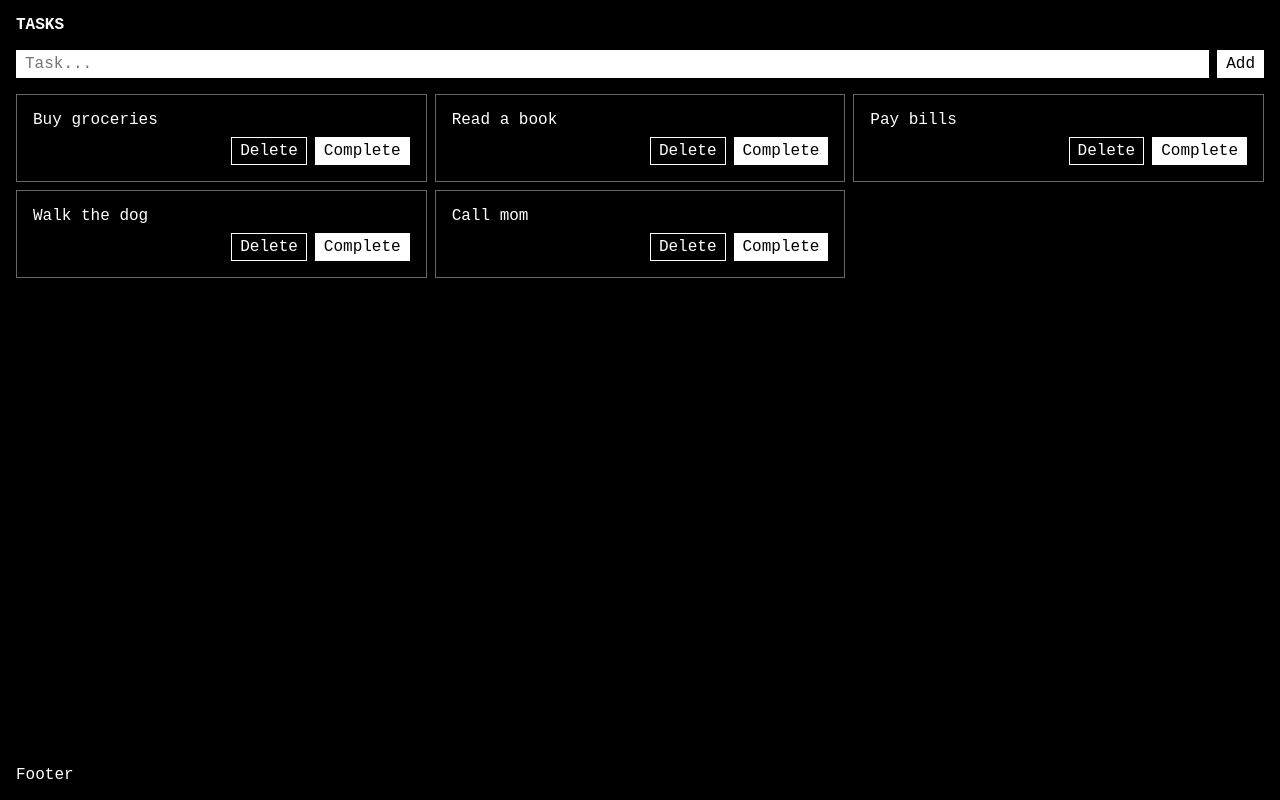
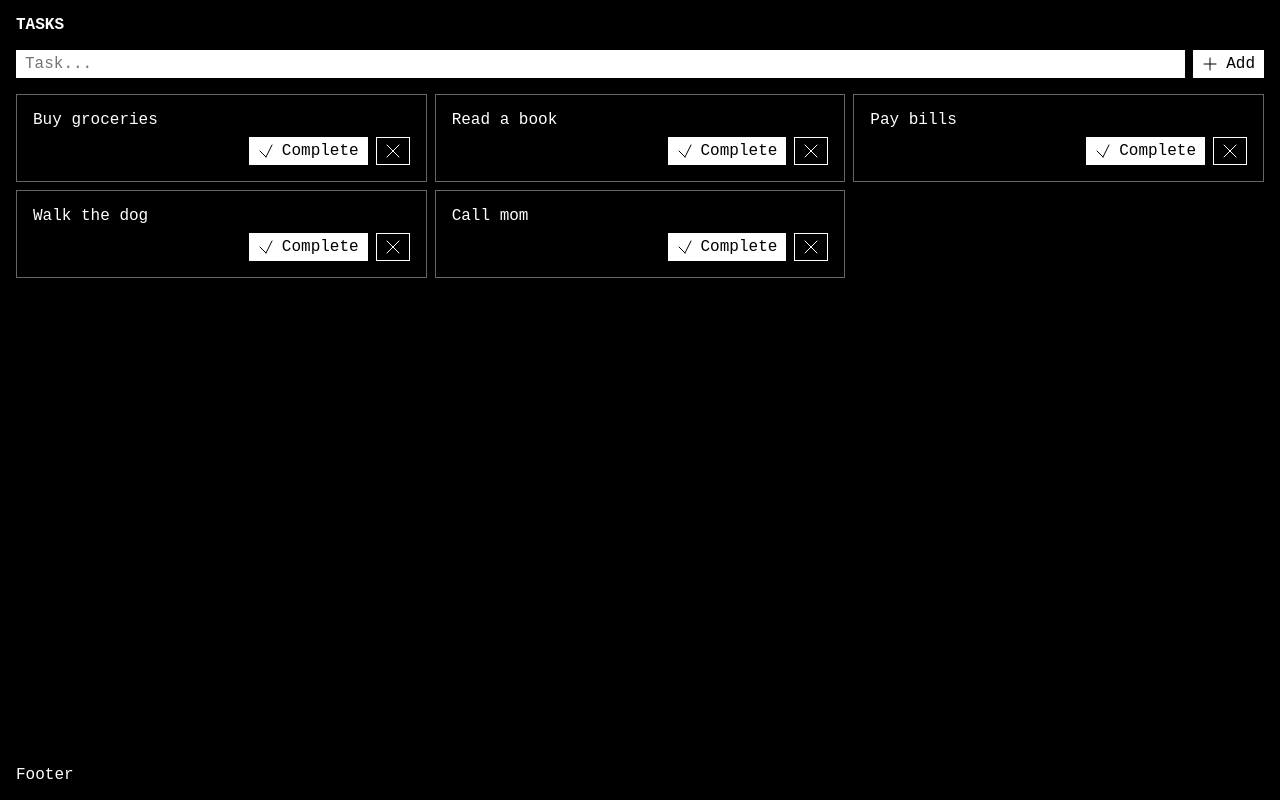
Before and after one commit to twiqjs/twiq, a website with bundled scripts: page examples/typescript/task/index.html in a window 1280 px wide. Built offline with nearby package versions, Linux system fonts and the light colour scheme.

Commit message:
style: vertically center button content and add icon to controls

```diff
--- a/examples/typescript/task/src/Controls.ts
+++ b/examples/typescript/task/src/Controls.ts
@@ -1,6 +1,7 @@
-import { tags } from 'twiq';
+import { tags, tagsSvg } from 'twiq';
 
 const { div, input, button } = tags;
+const { svg, line } = tagsSvg;
 
 export type Props = {
   onAdd: (name: string) => void;
@@ -24,9 +25,16 @@ export const Controls = ({ onAdd }: Props) => {
 
   return div({ class: 'flex' },
     inputEl,
-    button({
-      class: 'bg-high text-high border-high p-1 pointer',
-      onClick: handleAdd
-    }, 'Add')
+    button(
+      {
+        class: 'bg-high text-high border-high p-1 pointer flex center',
+        onClick: handleAdd
+      },
+      svg({ xmlns: 'http://www.w3.org/2000/svg', width: '16', height: '16', class: 'stroke-high' },
+        line({ x2: '8', y2: '14', x1: '8', y1: '2', 'stroke-linecap': 'round' }),
+        line({ x2: '2', y2: '8', x1: '14', y1: '8', 'stroke-linecap': 'round' })
+      ),
+      'Add',
+    )
   );
 };
--- a/examples/typescript/task/src/TaskList.ts
+++ b/examples/typescript/task/src/TaskList.ts
@@ -1,7 +1,8 @@
-import { tags } from 'twiq';
+import { tags, tagsSvg } from 'twiq';
 import { type Task } from './state';
 
 const { div, ul, li, span, button } = tags;
+const { svg, line } = tagsSvg;
 
 type TaskItemProps = {
   onDelete: (id: string) => void;
@@ -12,15 +13,28 @@ const TaskItem = (task: Task, { onDelete, onUpdate }: TaskItemProps) =>
   li({ class: `p-2 flex col border-low ${task.completed ? 'bg-low' : ''}` },
     span({ class: 'grow text-low' }, task.name),
     div({ class: 'flex end' },
-      button({
-        class: 'border-high p-1 pointer bg-transparent',
-        onClick: () => onDelete(task.id)
-      }, 'Delete'),
-      button({
-        class: `bg-high text-high border-high border-high p-1 pointer`,
-        disabled: task.completed ? true : false,
-        onClick: () => onUpdate(task.id, { completed: true })
-      }, task.completed ? 'Completed' : 'Complete'),
+      button(
+        {
+          class: `bg-high text-high border-high border-high p-1 pointer flex center`,
+          disabled: task.completed ? true : false,
+          onClick: () => onUpdate(task.id, { completed: true })
+        },
+        svg({ xmlns: 'http://www.w3.org/2000/svg', width: '16', height: '16', class: 'stroke-high' },
+          line({ x2: '8', y2: '14', x1: '2', y1: '8', 'stroke-linecap': 'round' }),
+          line({ x2: '14', y2: '2', x1: '8', y1: '14', 'stroke-linecap': 'round' })
+        ),
+        task.completed ? 'Completed' : 'Complete'
+      ),
+      button(
+        {
+          class: 'border-high p-1 pointer bg-transparent flex center',
+          onClick: () => onDelete(task.id)
+        },
+        svg({ xmlns: 'http://www.w3.org/2000/svg', width: '16', height: '16', class: 'stroke-low' },
+          line({ x2: '14', y2: '14', x1: '2', y1: '2', 'stroke-linecap': 'round' }),
+          line({ x2: '14', y2: '2', x1: '2', y1: '14', 'stroke-linecap': 'round' })
+        )
+      ),
     )
   );
 
--- a/examples/typescript/task/style.css
+++ b/examples/typescript/task/style.css
@@ -83,6 +83,12 @@
 .text-low {
   color: #fff;
 }
+.stroke-high {
+  stroke: rgb(0 0 0 / 1);
+}
+.stroke-low {
+  stroke: rgb(255 255 255 / 1);
+}
 .pointer {
   cursor: pointer;
 }
@@ -91,6 +97,10 @@
 }
 .list-style-none {
   list-style: none;
+}
+.center {
+  align-items: center;
+  justify-content: center;
 }
 @media screen and (min-width: 480px) {
   .temp-col {
```
